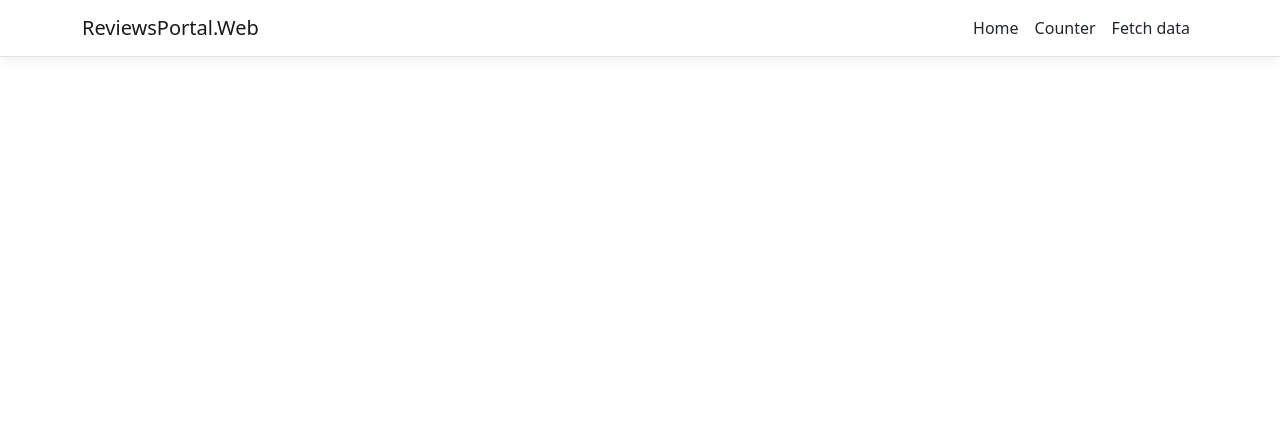
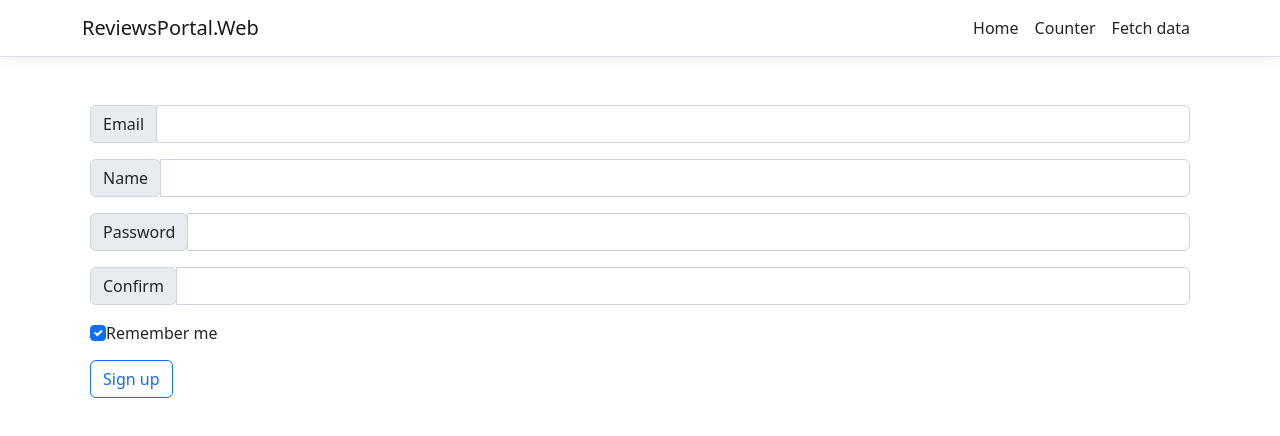
Before and after one commit to Shlyapochnik6/ReviewsPortal, an Angular app in the folder ReviewsPortal.Web/ClientApp/: page /registration in a window 1280 px wide. Before the commit this address led to /. Shown: the top 436 px of the page. Built offline with nearby package versions, Linux system fonts and the light colour scheme.

Commit message:
add registration page

```diff
--- a/ReviewsPortal.Web/ClientApp/angular.json
+++ b/ReviewsPortal.Web/ClientApp/angular.json
@@ -33,7 +33,9 @@
               "node_modules/bootstrap/dist/css/bootstrap.min.css",
               "src/styles.css"
             ],
-            "scripts": []
+            "scripts": [
+              "node_modules/bootstrap/dist/js/bootstrap.min.js"
+            ]
           },
           "configurations": {
             "production": {
--- /dev/null
+++ b/ReviewsPortal.Web/ClientApp/src/app/registration/registration.component.css
@@ -0,0 +1,47 @@
+html {
+  font-size: 14px;
+}
+
+@media (min-width: 768px) {
+  html {
+    font-size: 16px;
+  }
+}
+
+.btn:focus, .btn:active:focus, .btn-link.nav-link:focus, .form-control:focus, .form-check-input:focus {
+  box-shadow: 0 0 0 0.1rem white, 0 0 0 0.25rem #258cfb;
+}
+
+html {
+  position: relative;
+  min-height: 100%;
+}
+
+body {
+  margin-bottom: 60px;
+}
+
+.flex-item {
+  width: 100px;
+  padding: 10px;
+}
+
+.remember-item {
+  display: flex;
+  margin-bottom: 15px;
+  width: 100%;
+}
+
+.flex-container {
+  display: flex;
+  flex-direction: row;
+  width: 100%;
+  justify-content: space-between;
+}
+
+.error-mes {
+  padding-left: 5px;
+  color:red;
+  font-family: "Lucida Console", "Courier New", monospace;
+  font-size: 14px;
+}
--- /dev/null
+++ b/ReviewsPortal.Web/ClientApp/src/app/registration/registration.component.html
@@ -0,0 +1,37 @@
+<div class="container mt-5 px-2">
+  <form>
+    <div class="input-group mb-3">
+      <div class="input-group-prepend">
+        <span class="input-group-text" id="inputGroup-sizing-email">Email</span>
+      </div>
+      <input type="text" id="email" class="form-control" aria-label="Default" aria-describedby="inputGroup-sizing-email">
+    </div>
+    <div class="input-group mb-3">
+      <div class="input-group-prepend">
+        <span class="input-group-text" id="inputGroup-sizing-name">Name</span>
+      </div>
+      <input type="text" id="name" class="form-control" aria-label="Default" aria-describedby="inputGroup-sizing-name">
+    </div>
+    <div class="input-group mb-3">
+      <div class="input-group-prepend">
+        <span class="input-group-text" id="inputGroup-sizing-password">Password</span>
+      </div>
+      <input type="password" id="password" class="form-control" aria-label="Default" aria-describedby="inputGroup-sizing-password">
+    </div>
+    <div class="input-group mb-3">
+      <div class="input-group-prepend">
+        <span class="input-group-text" id="inputGroup-sizing-confirm">Confirm</span>
+      </div>
+      <input type="password" id="confirm" class="form-control" aria-label="Default" aria-describedby="inputGroup-sizing-confirm">
+    </div>
+    <div class="form-check remember-item">
+      <input class="form-check-input" type="checkbox" value="" id="flexRemember" checked>
+      <label class="form-check-label" for="flexRemember">
+        Remember me
+      </label>
+    </div>
+    <div>
+      <button type="submit" class="btn btn-outline-primary">Sign up</button>
+    </div>
+  </form>
+</div>
```
Also changed, not shown: ReviewsPortal.Web/ClientApp/src/app/app.module.ts (+19 -14 lines), ReviewsPortal.Web/ClientApp/src/app/registration/registration.component.ts (added, +11 -0 lines), 1 other file (tests, documents, lock files or other folders).
